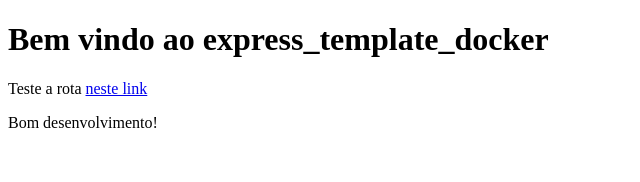
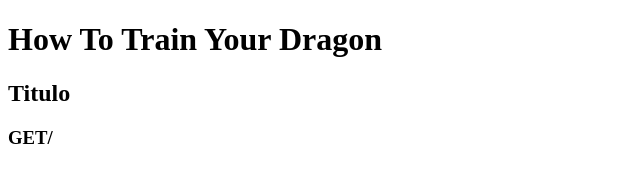
Before and after one commit to Eloah1628/httydDB, a website: page src/static/documentacao.html in a window 1280 px wide. Shown: the whole page, without its empty margins (0-640 px from the left). Drawn offline with Linux system fonts and the light colour scheme.

Commit message:
começa a estrutura do html

```diff
--- a/src/static/index.html
+++ b/src/static/documentacao.html
@@ -3,12 +3,15 @@
 <head>
     <meta charset="UTF-8">
     <meta name="viewport" content="width=device-width, initial-scale=1.0">
-    <title>Página inicial</title>
+    <title>HTTYD</title>
 </head>
 <body>
-    <h1>Bem vindo ao express_template_docker</h1>
-    <p>Teste a rota <a href="/hello">neste link</a></p>
-    <p>Bom desenvolvimento!</p>
+    <h1>How To Train Your Dragon</h1>
+
+    <h2>Titulo</h2>
+    <div>
+        <h3>GET/</h3>
+    </div>
 
 </body>
 </html>
```
Also changed, not shown: src/index.js (+8 -1 lines).
